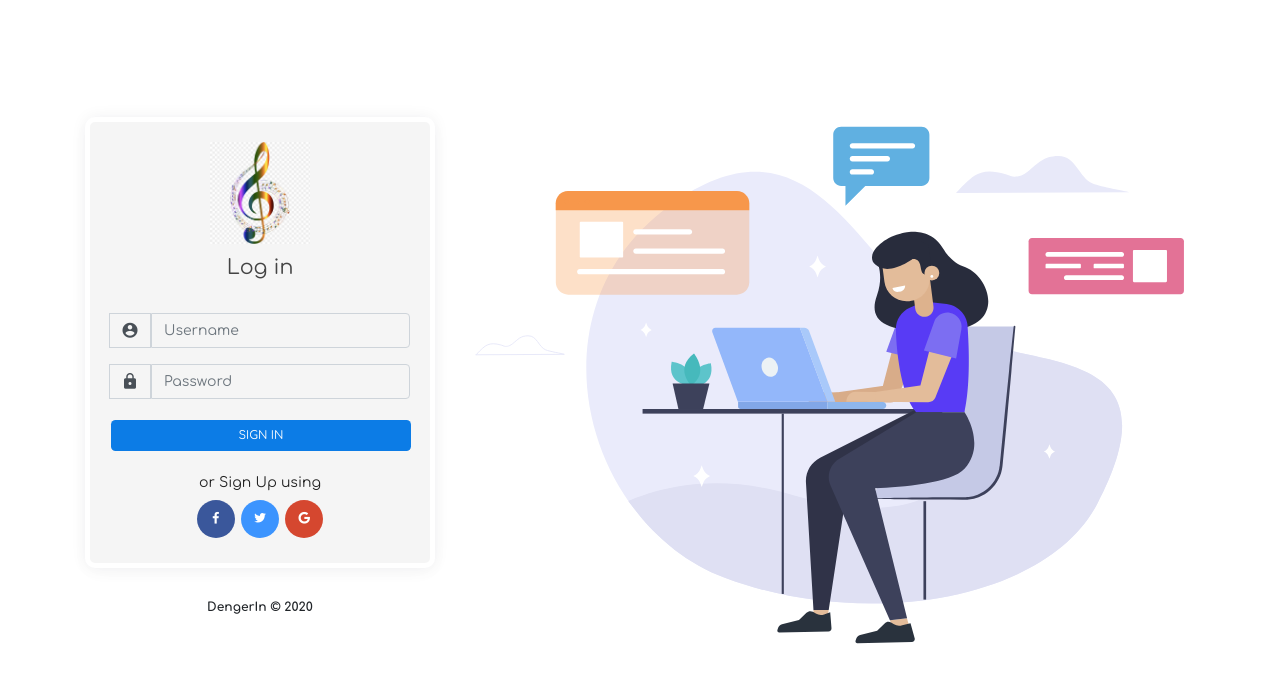
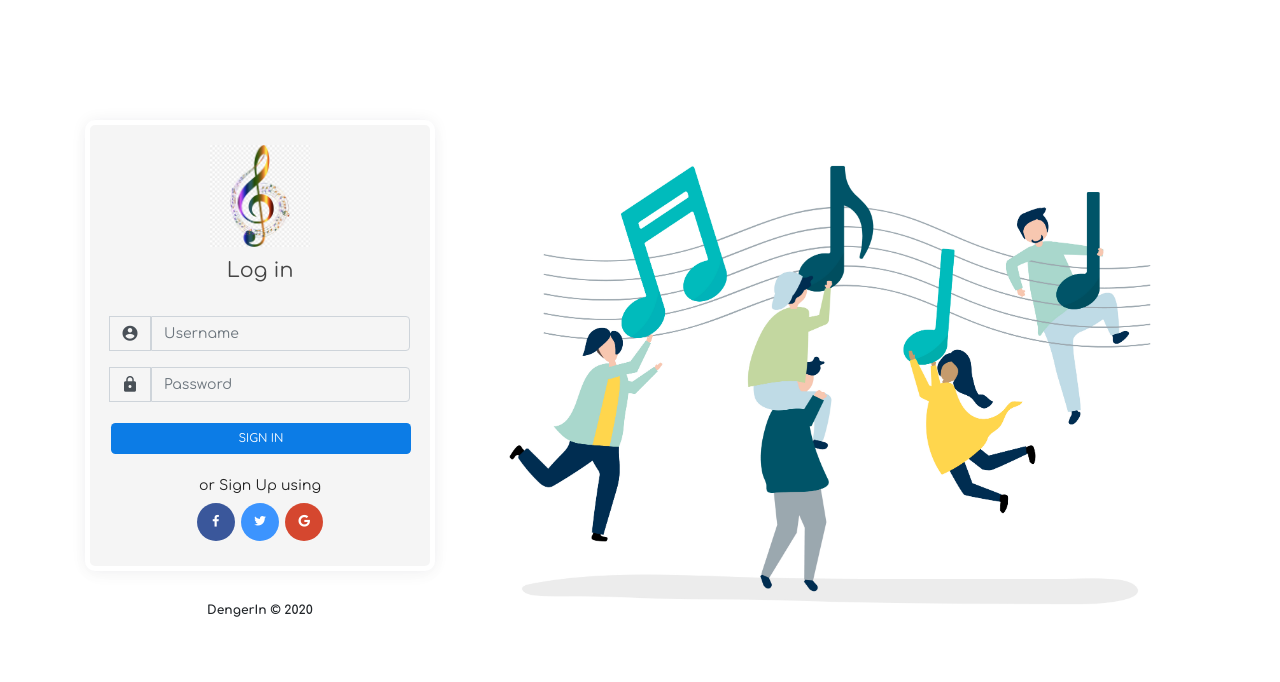
Before and after one commit to Goup-5/dengerin-app, a plain HTML site: page client/index.html in a window 1280 px wide. Drawn offline with Linux system fonts and the light colour scheme.

Commit message:
Change Music IMage

```diff
--- a/client/index.html
+++ b/client/index.html
@@ -86,7 +86,7 @@
         </div>
         <div class="col-lg-8 col-sm-12">
           <div class="card">
-            <img src="public/images/signin.svg" alt="Sign In" />
+            <img src="public/images/music.jpg" alt="Sign In" />
           </div>
         </div>
       </div>
```
Also changed, not shown: client/public/images/music.jpg (added).
